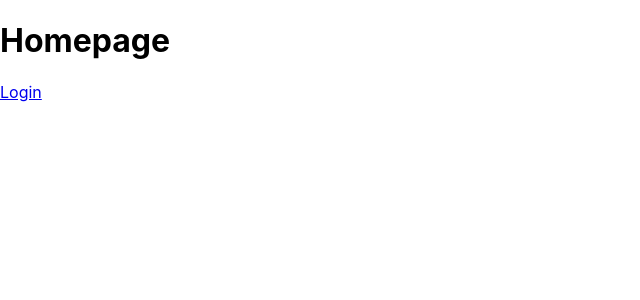
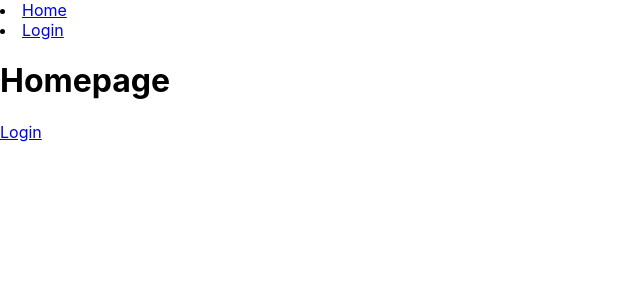
Before and after one commit to jreysp/mangofy, a React (Create React App) app: page / in a window 1280 px wide. Shown: the top 300 px of the page, without its empty margins (0-640 px from the left). Built offline with nearby package versions, Linux system fonts and the light colour scheme.

Commit message:
Added NavBar.

```diff
--- a/src/App.js
+++ b/src/App.js
@@ -1,29 +1,14 @@
 import { BrowserRouter, Routes, Route, Link } from 'react-router-dom';
+import NavBar from './components/NavBar.js'
 import Home from './routes/Home.js'
 import Login from './routes/Login.js'
 import logo from './logo.svg';
 import './App.css';
 
-function NavBar() {
-  // TODO: add a title that changes depending on the current route
-  return (
-      <header className="App-header">
-          <div className="App-header-left">
-              <a href="/">
-                  <img className="logo" src={logo} />
-              </a>
-          </div>
-          <div className="App-header-right">
-              <Link to="/login">Login</Link>
-              <Link to="/register">Register</Link>
-          </div>
-      </header>
-  );
-}
-
 function App() {
   return (
    <BrowserRouter>
+      <NavBar />
       <Routes>
         <Route path="/" element={<Home />} />
         <Route path="/login" element={<Login />} />
--- /dev/null
+++ b/src/components/NavBar.js
@@ -0,0 +1,12 @@
+import { Link } from 'react-router-dom';
+
+function NavBar() {
+    return (
+        <div>
+            <li><Link to="/">Home</Link></li>
+            <li><Link to="/login">Login</Link></li>
+        </div>
+    );
+}
+
+export default NavBar;
```
